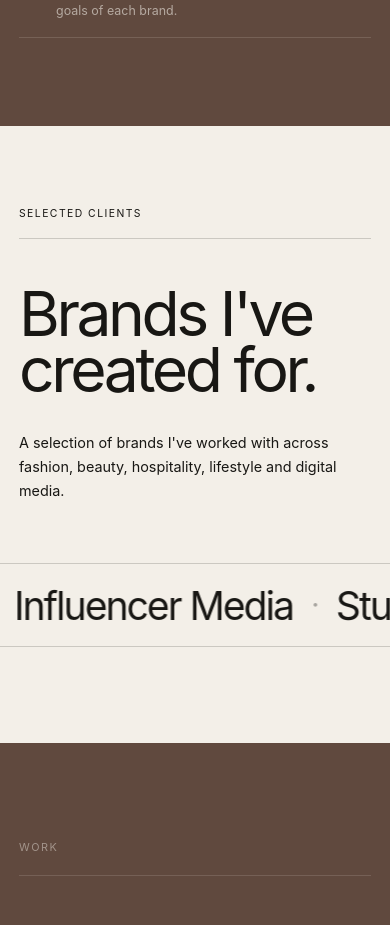
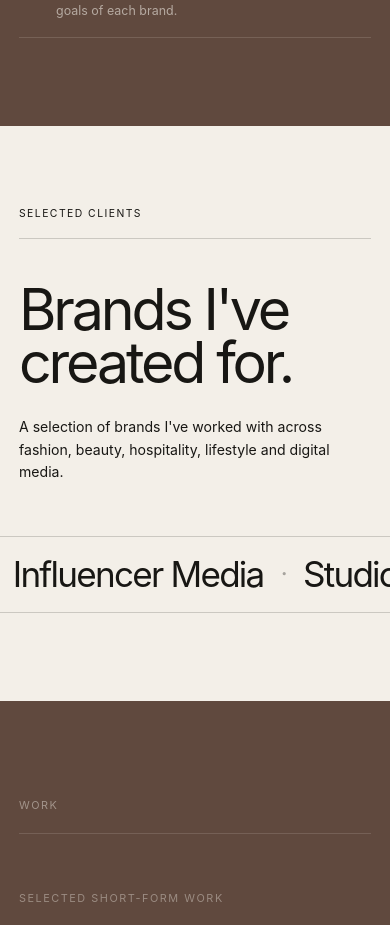
Before and after one commit to IvannIvannov/Anastasia-vol2, a React (Vite) app: page / in a window 390 px wide. Shown: the part 3025-3950 px from the top of the page. Built offline with nearby package versions, Linux system fonts and the light colour scheme; no server answers.

Commit message:
Refine Clients mobile typography and marquee spacing

```diff
--- a/src/components/Clients/Clients.css
+++ b/src/components/Clients/Clients.css
@@ -188,21 +188,24 @@
 @media (max-width: 768px) {
     .clients {
         padding:
-            6rem 1.5rem 7rem;
+            5.5rem 1.5rem 6rem;
     }
 
     .clients__intro {
         grid-template-columns: 1fr;
 
-        gap: 2.5rem;
+        gap: 2rem;
 
-        padding: 3.5rem 0 4.5rem;
+        padding:
+            3.2rem 0 3.8rem;
     }
 
     .clients__title {
-        font-size: clamp(3.8rem, 17vw, 6.5rem);
+        font-size: clamp(3.6rem, 15.5vw, 6rem);
 
-        line-height: 0.9;
+        line-height: 0.91;
+
+        letter-spacing: -0.06em;
     }
 
     .clients__description {
@@ -210,7 +213,9 @@
 
         margin: 0;
 
-        font-size: 0.95rem;
+        font-size: 0.94rem;
+
+        line-height: 1.62;
     }
 
     .clients__marquee {
@@ -220,17 +225,17 @@
     }
 
     .clients__marquee-item {
-        padding: 1.5rem 0;
+        padding: 1.4rem 0;
 
-        font-size: clamp(2.4rem, 11vw, 4rem);
+        font-size: clamp(2.2rem, 9.5vw, 3.7rem);
     }
 
     .clients__dot {
-        margin: 0 1.5rem;
+        margin: 0 1.35rem;
     }
 
     .clients__track {
-        animation-duration: 28s;
+        animation-duration: 30s;
     }
 }
 
@@ -239,7 +244,7 @@
 @media (max-width: 480px) {
     .clients {
         padding:
-            5rem 1.2rem 6rem;
+            5rem 1.2rem 5.5rem;
     }
 
     .clients__label {
@@ -247,22 +252,24 @@
     }
 
     .clients__intro {
-        gap: 2rem;
+        gap: 1.7rem;
 
         padding:
-            3rem 0 3.8rem;
+            2.8rem 0 3.3rem;
     }
 
     .clients__title {
-        font-size: clamp(3.2rem, 16vw, 5rem);
+        font-size: clamp(3.1rem, 14.7vw, 4.7rem);
+
+        line-height: 0.92;
 
         letter-spacing: -0.055em;
     }
 
     .clients__description {
-        font-size: 0.9rem;
+        font-size: 0.88rem;
 
-        line-height: 1.65;
+        line-height: 1.6;
     }
 
     .clients__marquee {
@@ -272,13 +279,44 @@
     }
 
     .clients__marquee-item {
-        padding: 1.35rem 0;
+        padding: 1.25rem 0;
 
-        font-size: clamp(2.1rem, 10vw, 3.4rem);
+        font-size: clamp(2rem, 9vw, 3.1rem);
     }
 
     .clients__dot {
-        margin: 0 1.2rem;
+        margin: 0 1.1rem;
+    }
+
+    .clients__track {
+        animation-duration: 28s;
+    }
+}
+
+/* VERY SMALL MOBILE */
+
+@media (max-width: 360px) {
+    .clients {
+        padding-left: 1rem;
+        padding-right: 1rem;
+    }
+
+    .clients__title {
+        font-size: clamp(2.9rem, 14vw, 4.2rem);
+    }
+
+    .clients__marquee {
+        width: calc(100% + 2rem);
+
+        margin-left: -1rem;
+    }
+
+    .clients__marquee-item {
+        font-size: clamp(1.9rem, 8.5vw, 2.8rem);
+    }
+
+    .clients__dot {
+        margin: 0 0.95rem;
     }
 }
 
```
